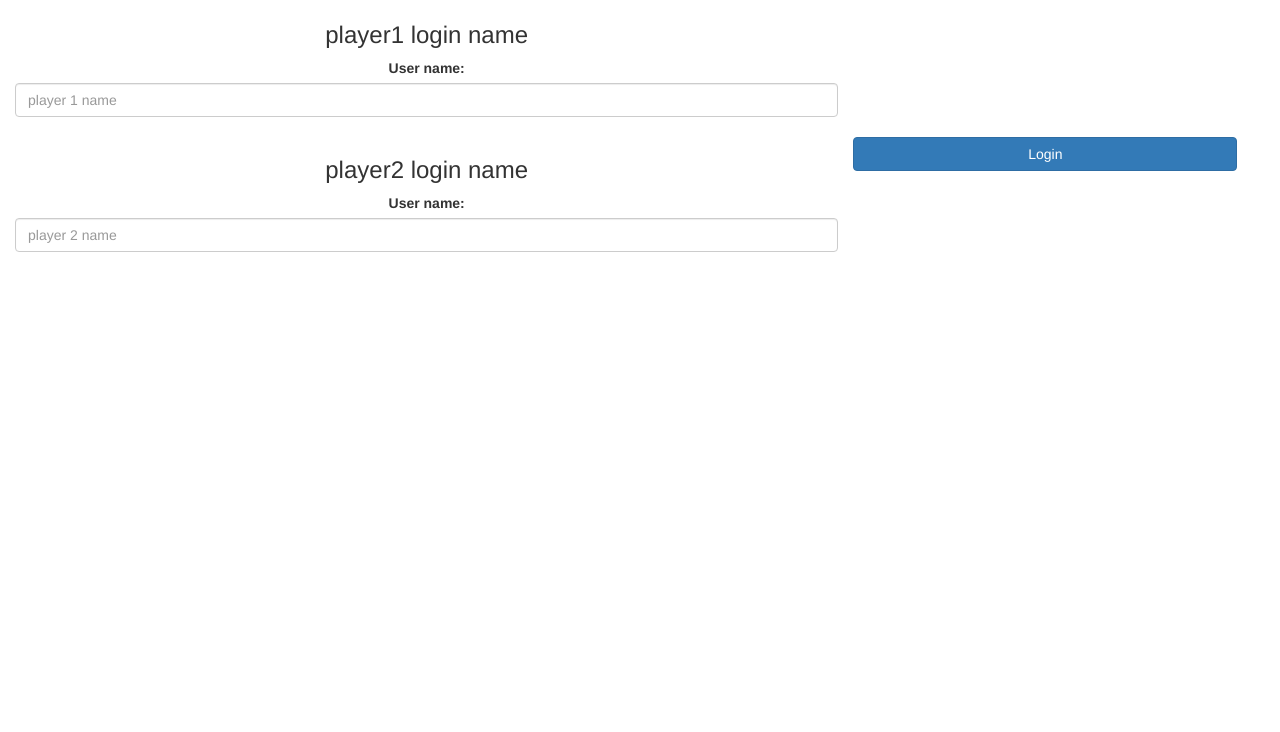
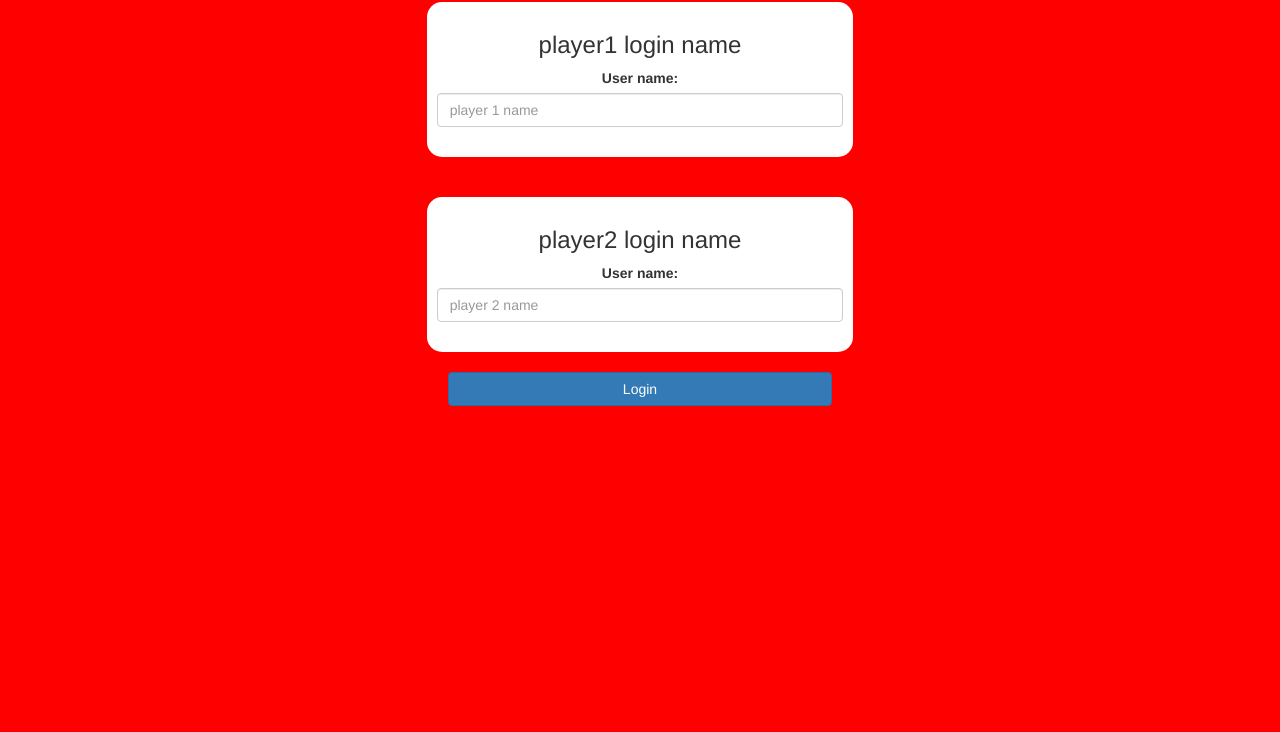
Before and after one commit to soyham/c89, a plain HTML site: page index.html in a window 1280 px wide. Shown: the part 68-800 px from the top of the page. Drawn offline with nearby package versions, Linux system fonts and the light colour scheme.

Commit message:
Add files via upload

```diff
--- a/index.html
+++ b/index.html
@@ -7,16 +7,17 @@
 <script src="https://ajax.googleapis.com/ajax/libs/jquery/3.4.1/jquery.min.js"></script>
 <script src="https://maxcdn.bootstrapcdn.com/bootstrap/3.4.0/js/bootstrap.min.js"></script>
 
-<link rel="stylesheet" type="text/css" href="quiz_game.css>
+<link rel="stylesheet" type="text/css" href="quiz_game.css">
+<script src="quiz_game.js"></script>
 
-<script src="quiz_game.js"></script>
+
 </head>
 <body>
 	<center>
 	<h1>game</h1>
 
 
-	<div class="col-lg-8 col-sm-8 col-xs-11 login_div1" >
+	<div class="col-lg-4 col-sm-8 col-xs-11 login_div1" >
 		<h3 >player1 login name</h3>
 		<label>User name:</label>
 		<input type="text" id="player1" placeholder="player 1 name" class="form-control">
@@ -27,15 +28,16 @@
 	<br>
 	<br>
 
-	<div class="col-lg-8 col-sm-8 col-xs-11 login_div2" >
+	<div class="col-lg-4 col-sm-8 col-xs-11 login_div2" >
 		<h3 >player2 login name</h3>
 		<label>User name:</label>
 		<input type="text" id="player2" placeholder="player 2 name" class="form-control">
 <br>
 
 	</div>
+	<br>
 
-	<button id="buttonlogin" style="width:30% ;" class="btn btn-primary col-lg-8 col-sm-8 col-xs-11" onclick="adduser()">Login</button>
+	<button id="buttonlogin" style="width:30% ;" class="btn btn-primary" onclick="adduser()">Login</button>
 
 	</center>
 
--- a/quiz_game.css
+++ b/quiz_game.css
@@ -18,3 +18,7 @@ body
 	display: inline-block;
 	margin-left: 20px;
 }
+#buttonlogin
+{
+	align-content: center;
+}
```
